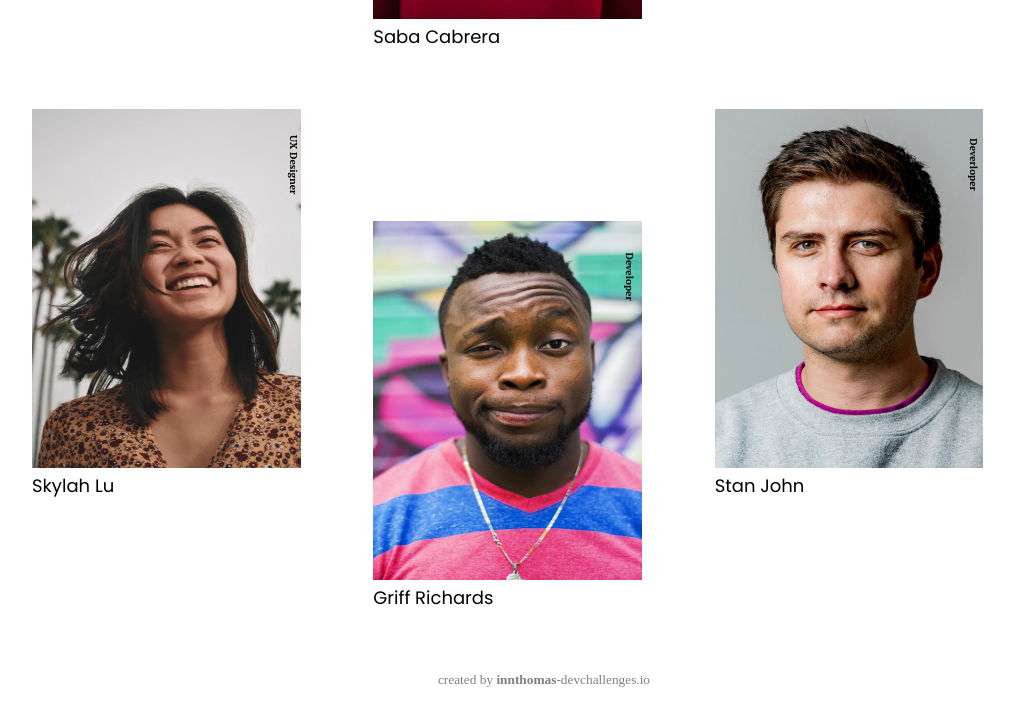
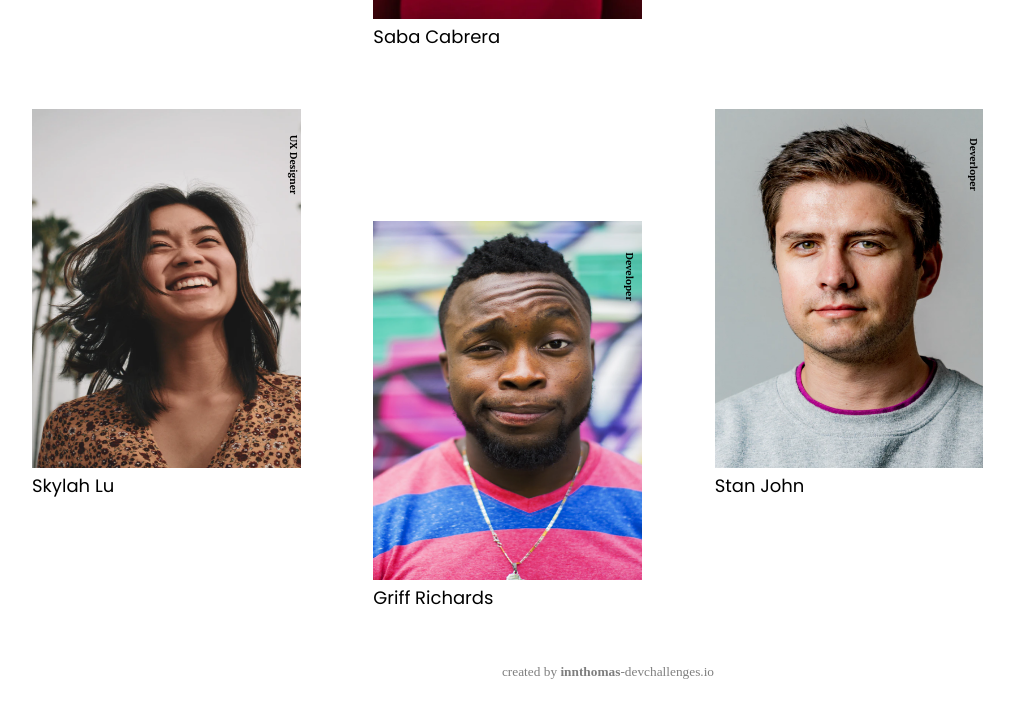
Before and after one commit to innthomas/my-team-page, a plain HTML site: page index.html in a window 1280 px wide. Shown: the part 678-1404 px from the top of the page, without its empty margins (96-1110 px from the left). Drawn offline with Linux system fonts and the light colour scheme.

Commit message:
edit footer

```diff
--- a/style.css
+++ b/style.css
@@ -14,6 +14,7 @@ img{
 }
 
 .container{
+    position: relative;
     max-width: 100%;
     height: 100%;
     margin: 2rem 4rem;
@@ -103,6 +104,10 @@ img{
 .created-by{
     text-align: center;
     opacity: 50%;
+    position: absolute;
+    bottom: 0;
+    width: 100%;
+    height: 2.5rem;
 }
 
 
```
